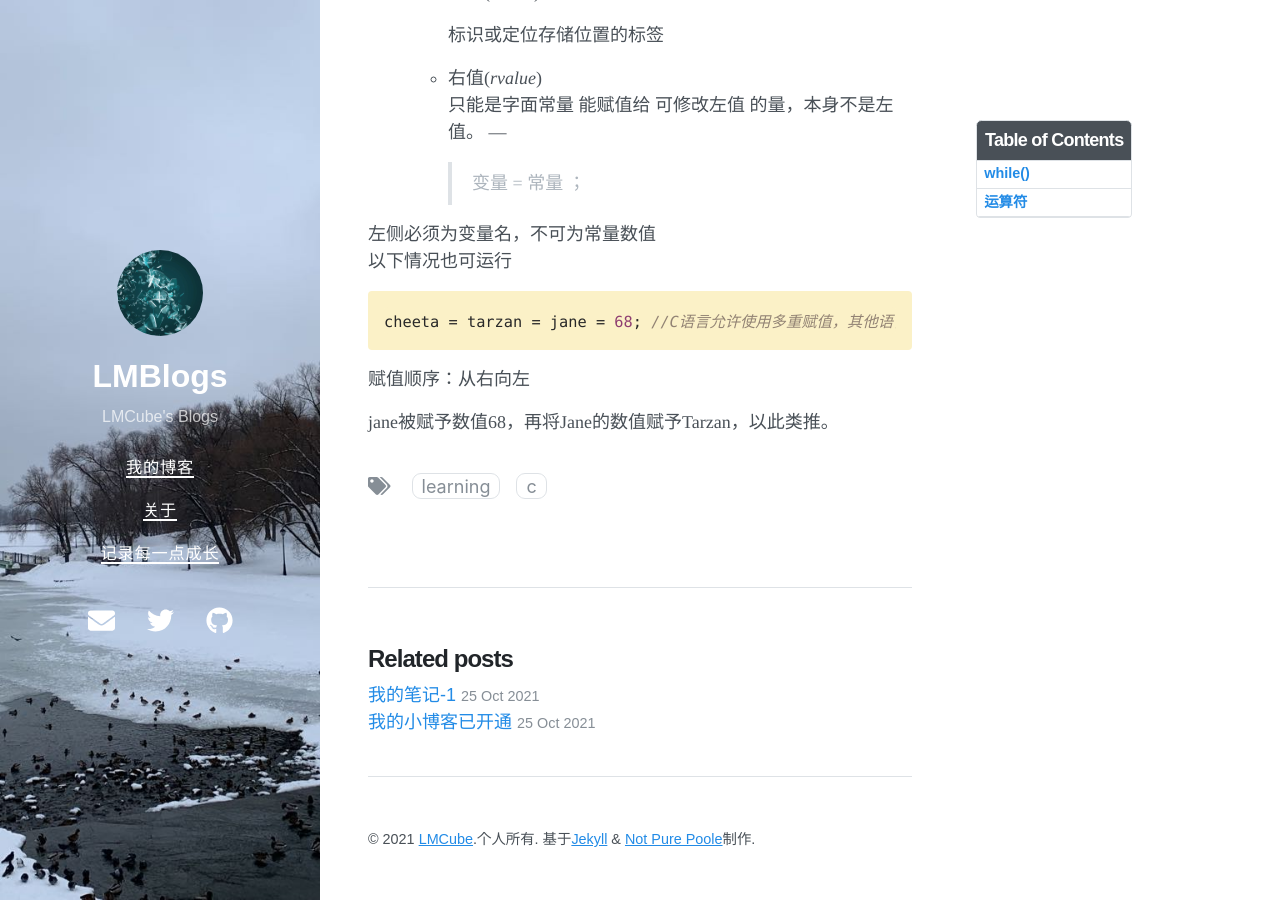
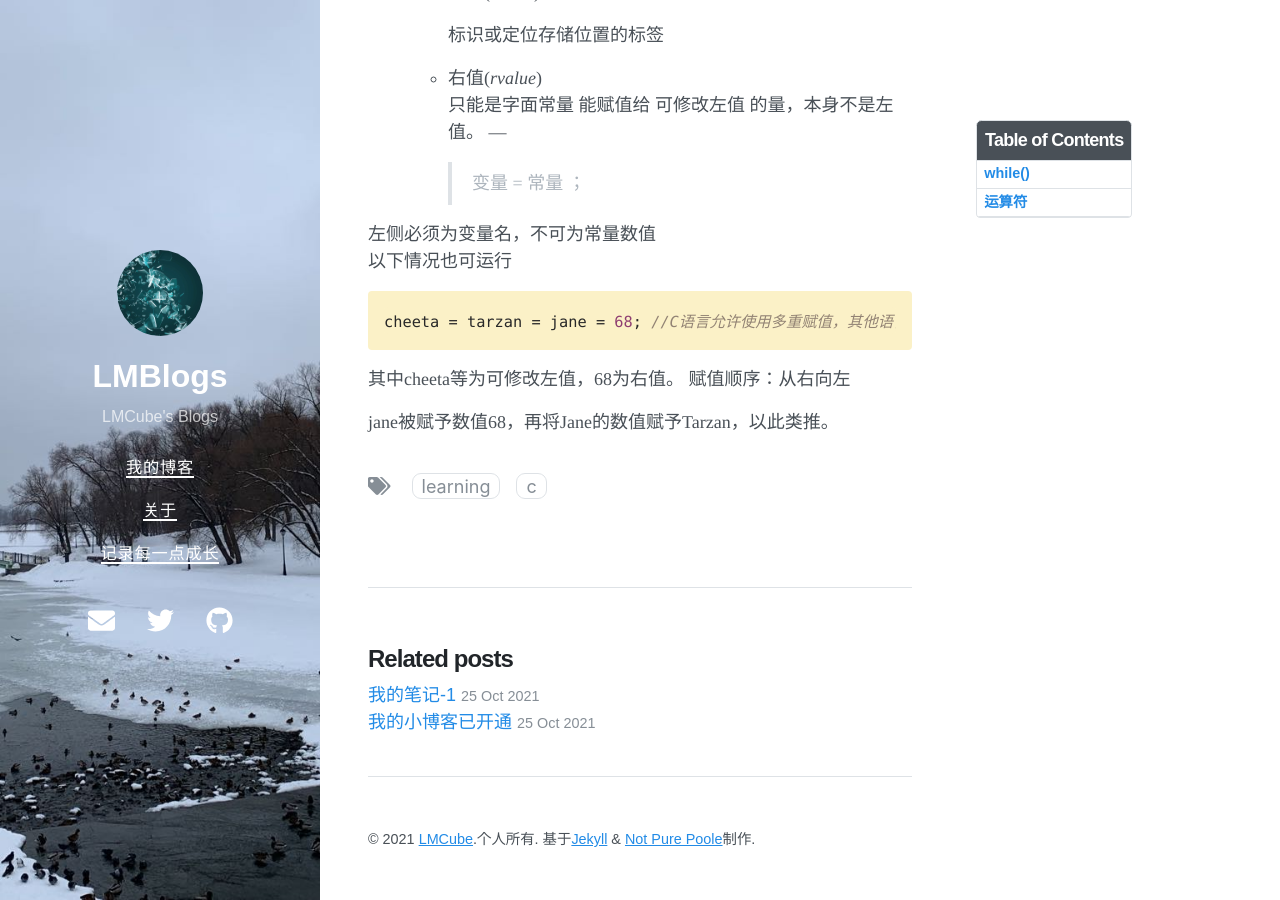
Before and after one commit to LandMineCube/LandMineCube.github.io, a Jekyll site: the page built from _posts/2021-10-26-运算符.md, in a window 1280 px wide and 900 px high, scrolled down 960 px. Built offline with Jekyll 4.4.1, drawn with Linux system fonts in a browser that asks for light colours; nearby versions of some CDN libraries.

Commit message:
Update 2021-10-26-运算符.md

````diff
--- a/_posts/2021-10-26-运算符.md
+++ b/_posts/2021-10-26-运算符.md
@@ -59,7 +59,7 @@ while(条件)
 ```c
 cheeta = tarzan = jane = 68; //C语言允许使用多重赋值，其他语言尽量避免
 ```
-
+其中cheeta等为可修改左值，68为右值。
 赋值顺序：从右向左
 
 jane被赋予数值68，再将Jane的数值赋予Tarzan，以此类推。
````
